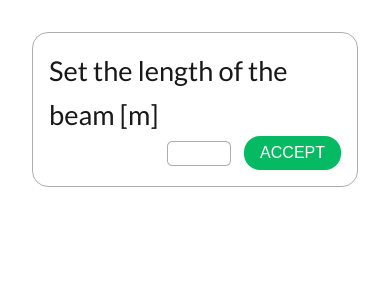
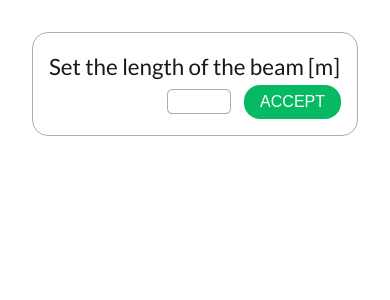
Before and after one commit to Bandae/BEAM-C, a Vue app: page / in a window 390 px wide. Shown: the top 300 px of the page. Built offline with nearby package versions, Linux system fonts and the light colour scheme.

Commit message:
fix overflow mobile

```diff
--- a/src/assets/base.css
+++ b/src/assets/base.css
@@ -18,7 +18,7 @@
   --ff-sans: 'Lato', sans-serif;
   --ff-serif: 'Roboto Slab', serif;
 
-  --fs-base: 1rem;
+  --fs-base: 16px;
   --fs-p: 1.2rem;
   --fs-big: 1.7rem;
 }
@@ -38,6 +38,13 @@
     --clr-border: var(--clr-border-dark);
     --clr-text: var(--clr-white);
     --clr-text-soft: var(--clr-white-soft);
+  }
+}
+
+@media screen and (max-width: 500px){
+  :root{
+    --fs-p: 1.1rem;
+    --fs-big: 1.4rem;
   }
 }
 
@@ -69,3 +76,7 @@ p {
 .container-heading {
   font-size: var(--fs-big);
 }
+
+label {
+  font-size: calc(var(--fs-p) * 0.9);
+}
--- a/src/components/Node.vue
+++ b/src/components/Node.vue
@@ -84,7 +84,7 @@ function delete_node(){
           </form>
           <form @submit.prevent="add_beam_elem($event, 2)" v-if="menu_open == 2">
             <label>Magnitude (N)</label>
-            <small>(negative values for left-handed torque)</small>
+            <small>(negative values for right-handed torque)</small>
             <input type="text" inputmode="decimal" pattern="^-?[\d]*([.,]?[\d]+|[\d])$" name="mag" required>
             <button type="submit">Accept</button>
           </form>
--- a/src/views/HomeView.vue
+++ b/src/views/HomeView.vue
@@ -133,7 +133,12 @@ function click_calc(){
   padding: 0 1em 1em 1em;
   margin-top: 1em;
   border-radius: 1em;
-  width: 50%;
+}
+
+@media screen and (min-width: 550px) {
+  .add-node-container {
+    width: 50%;
+  }
 }
 
 .add-node-container > div {
@@ -143,14 +148,19 @@ function click_calc(){
 }
 
 .add-node-container > div > div {
-  margin-left: auto;
   display: flex;
+  flex-wrap: wrap;
   align-items: center;
 }
 
 .add-node-container input {
   margin-left: auto;
   margin-right: 1em;
+}
+
+.add-node-container label {
+  margin-bottom: 0.5em;
+  margin-right: 3em;
 }
 
 .set-beam-length-container {
@@ -196,6 +206,7 @@ hr {
 
 .react-res-container {
   display: flex;
+  flex-wrap: wrap;
   margin-top: 2em;
 }
 
@@ -203,6 +214,7 @@ hr {
   border: 1px solid var(--clr-border);
   border-radius: 1em;
   margin-right: 1em;
+  margin-bottom: 1em;
   padding: 1em;
 }
 
```
Also changed, not shown: src/assets/force.svg, src/assets/torque.svg.
